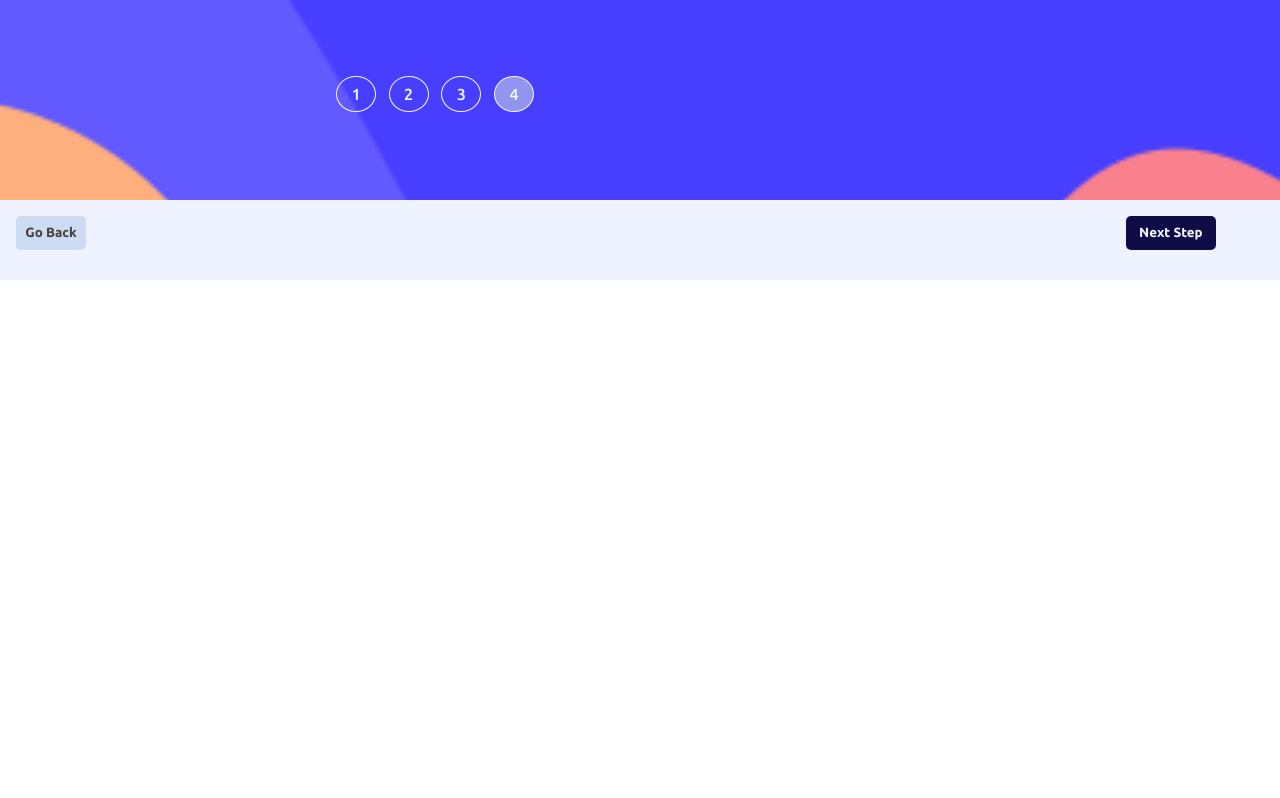
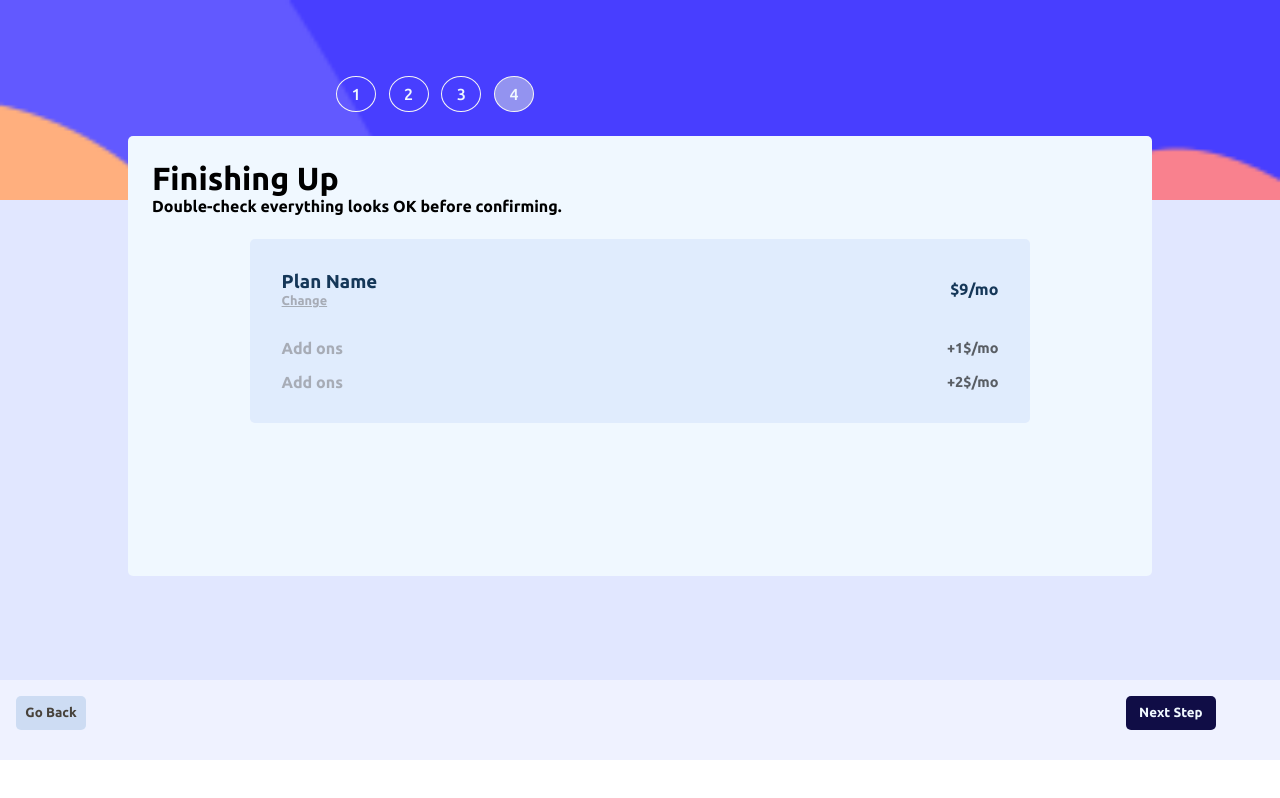
Before and after one commit to anynomous001/Multi_Step_Form, a React (Create React App) app: page /Fourthpage in a window 1280 px wide. Built offline with nearby package versions, Linux system fonts and the light colour scheme.

Commit message:
Add files via upload
Fourth form page completed

```diff
--- a/src/Routes/Fourthpage.js
+++ b/src/Routes/Fourthpage.js
@@ -1,12 +1,14 @@
 import React from 'react'
 import Navbar from '../components/Navbar'
 import Footer from '../components/Footer'
+import Fourthform from '../components/Fourthform'
 
 const Fourthpage = () => {
     return (
 
         < >
             <Navbar />
+            <Fourthform />
             <Footer backurl='/Thirdpage' />
         </>
 
--- /dev/null
+++ b/src/components/Fourthform.js
@@ -0,0 +1,35 @@
+import React from 'react'
+import './Fouthform.css'
+
+const Fourthform = () => {
+    return (
+        <div className='outer-div'>
+            <div className='form-container'>
+                <h1>Finishing Up</h1>
+                <h4>Double-check everything looks OK before confirming.</h4>
+                <div className='billing-details'>
+                    <div className='plan-price-div'>
+                        <div>
+                            <h3 className='plan-name'>Plan Name</h3>
+                            <p className='change-btn'>Change</p>
+                        </div>
+                        <span className='plan-price'>$9/mo</span>
+                    </div>
+                    <hr></hr>
+
+                    <div className='add-ons-div'>
+                        <h4>Add ons</h4>
+                        <span>+1$/mo</span>
+                    </div>
+                    <div className='add-ons-div'>
+                        <h4>Add ons</h4>
+                        <span>+2$/mo</span>
+                    </div>
+
+                </div>
+            </div>
+        </div>
+    )
+}
+
+export default Fourthform
--- /dev/null
+++ b/src/components/Fouthform.css
@@ -0,0 +1,43 @@
+.plan-name {
+    color: rgba(7, 43, 77, 0.938);
+}
+
+.change-btn {
+    text-decoration: underline;
+    cursor: pointer;
+    font-weight: 600;
+    font-size: 0.8rem;
+    color: hsla(223, 3%, 54%, 0.637);
+
+}
+
+.billing-details {
+    width: 80%;
+    margin: 1.5em auto;
+    padding: 1em;
+    background-color: rgba(155, 182, 241, 0.192);
+    border-radius: 5px;
+}
+
+.plan-price-div,
+.add-ons-div {
+    display: flex;
+    margin: 1em;
+    justify-content: space-between;
+    align-items: center;
+}
+
+.add-ons-div h4 {
+    color: hsla(223, 3%, 54%, 0.637);
+}
+
+.add-ons-div span {
+    font-size: 0.9rem;
+    font-weight: 600;
+    color: rgba(0, 0, 0, 0.603);
+}
+
+.plan-price {
+    color: rgba(7, 43, 77, 0.938);
+    font-weight: 600;
+}
```
